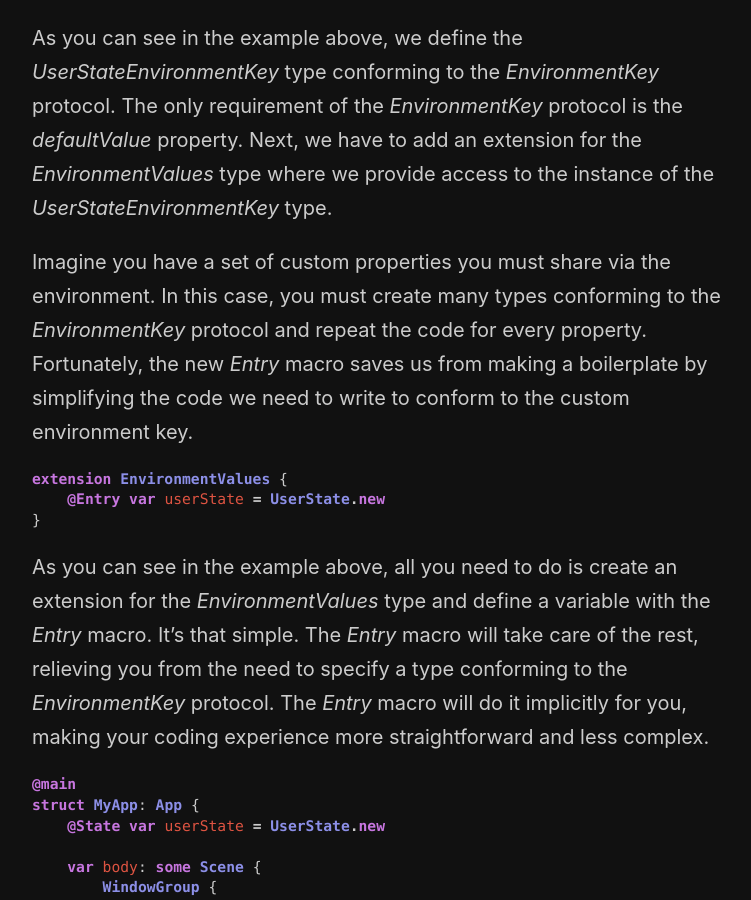
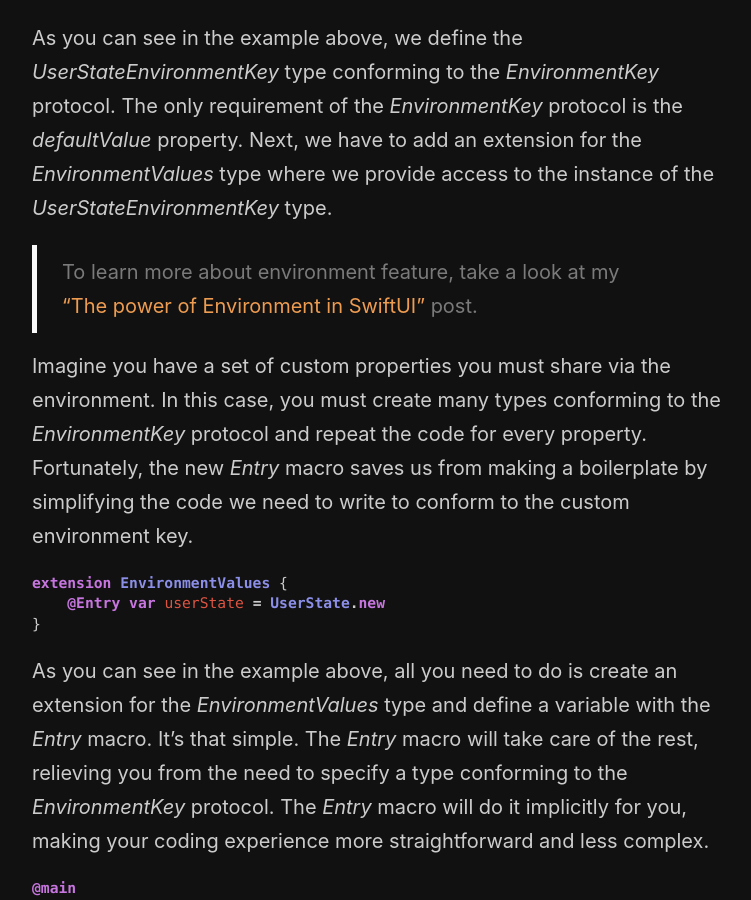
Before and after one commit to mecid/mecid.github.io, a Jekyll site: the page built from _posts/2024-07-09-introducing-entry-macro-in-swiftui.md, in a window 1280 px wide and 900 px high, scrolled down 1330 px. Shown: the whole window, without its empty margins (258-1009 px from the left). Built offline with Jekyll 4.4.1, drawn with Linux system fonts in a browser that asks for light colours.

Commit message:
reference post added to the entry macro post

````diff
--- a/_posts/2024-07-09-introducing-entry-macro-in-swiftui.md
+++ b/_posts/2024-07-09-introducing-entry-macro-in-swiftui.md
@@ -39,6 +39,8 @@
 ```
 
 As you can see in the example above, we define the *UserStateEnvironmentKey* type conforming to the *EnvironmentKey* protocol. The only requirement of the *EnvironmentKey* protocol is the *defaultValue* property. Next, we have to add an extension for the *EnvironmentValues* type where we provide access to the instance of the *UserStateEnvironmentKey* type.
+
+> To learn more about environment feature, take a look at my ["The power of Environment in SwiftUI"](/2019/08/21/the-power-of-environment-in-swiftui/) post.
 
 Imagine you have a set of custom properties you must share via the environment. In this case, you must create many types conforming to the *EnvironmentKey* protocol and repeat the code for every property. Fortunately, the new *Entry* macro saves us from making a boilerplate by simplifying the code we need to write to conform to the custom environment key.
 
````
